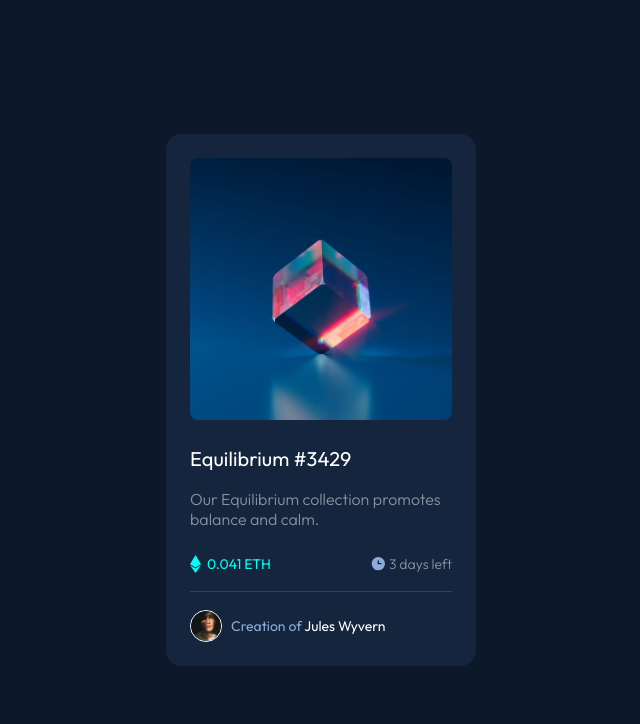
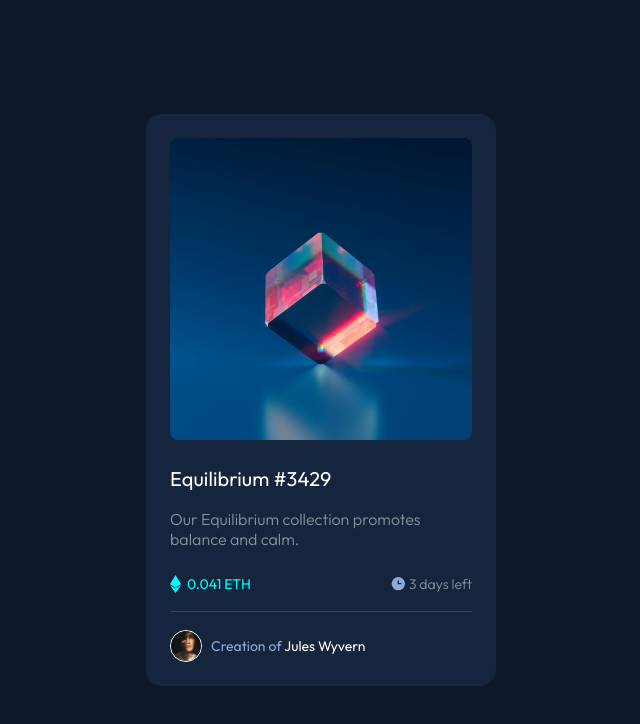
Before and after one commit to AziraalDev/nft-preview-card-component, a plain HTML site: page index.html in a window 1280 px wide. Shown: the whole page, without its empty margins (319-959 px from the left). Drawn offline with Linux system fonts and the light colour scheme.

Commit message:
Updated size

```diff
--- a/style.css
+++ b/style.css
@@ -47,7 +47,7 @@ body {
 }
 
 main {
-    max-width: 19.375rem;
+    max-width: 21.875rem;
     padding: 1.5em;
     display: flex;
     flex-direction: column;
```
